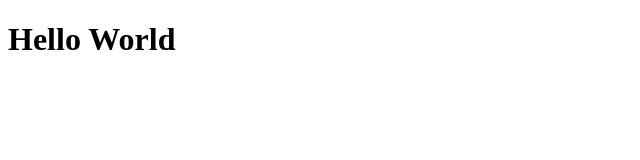
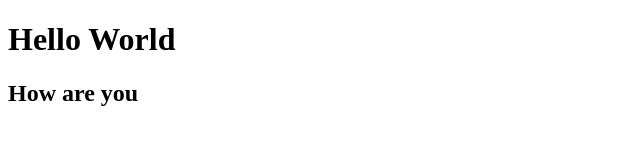
Before and after one commit to vdsselles/Generator, a plain HTML site: page page1.html in a window 1280 px wide. Shown: the whole page, without its empty margins (0-640 px from the left). Drawn offline with Linux system fonts and the light colour scheme.

Commit message:
Update page1.html

```diff
--- a/page1.html
+++ b/page1.html
@@ -3,6 +3,7 @@
     <head></head>
     <body>
 <h1>Hello World</h1>
+<h2>How are you</h2>
 
     </body>
 </html>
```
